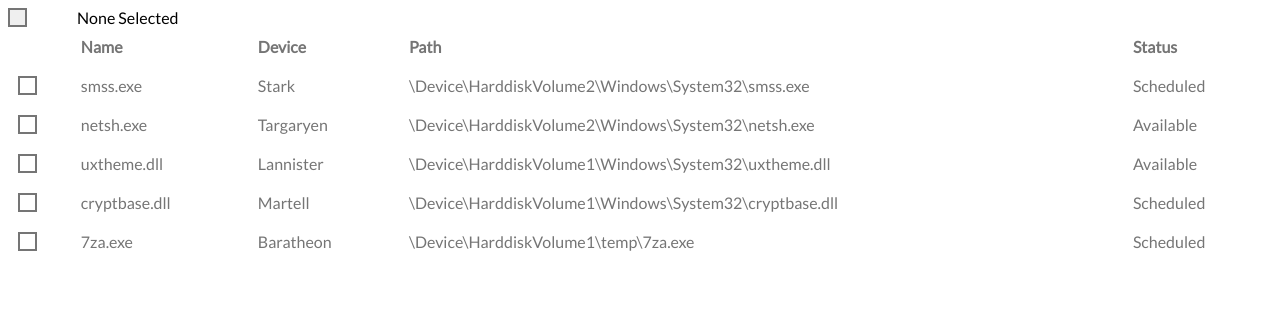
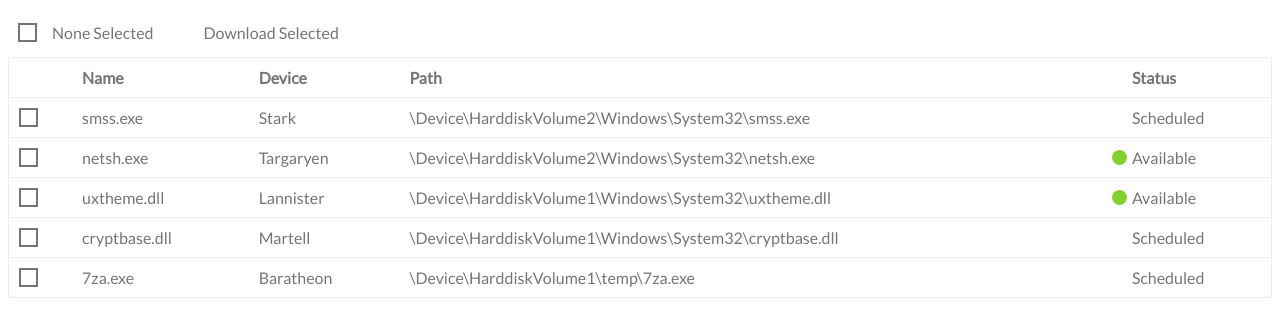
Before and after one commit to ouzy/cs-project, a React (Create React App) app: page / in a window 1280 px wide. Shown: the top 326 px of the page. Built offline with nearby package versions, Linux system fonts and the light colour scheme.

Commit message:
general styling

```diff
--- a/src/Checkbox/Checkbox.js
+++ b/src/Checkbox/Checkbox.js
@@ -1,4 +1,3 @@
-import { useState } from "react";
 import "./Checkbox.scss";
 
 export default function Checkbox({ status }) {
--- a/src/Table/Table.js
+++ b/src/Table/Table.js
@@ -91,9 +91,22 @@ export default function Table() {
     }
   };
 
+  const handleDownload = () => {
+    const availableForDownload = tableRows.filter(
+      (row) => row.status === "available" && row.selected
+    );
+
+    alert(
+      availableForDownload.map((row) => {
+        return `${row.path} ${row.device}`;
+      })
+    );
+  };
+
   const [countText, setCountText] = useState("None Selected");
   const [tableRows, dispatch] = useReducer(reducer, transformedData);
   const [tableCheckboxStatus, setTableCheckboxStatus] = useState(0);
+
   useEffect(() => {
     const numChecked = tableRows.filter((row) => row.selected).length;
     const numElements = tableRows.length;
@@ -111,22 +124,23 @@ export default function Table() {
   return (
     <>
       <div className="TableControls">
-        <button
-          className="TableControlsButton"
-          onClick={handleTableCheckboxClick}
-        >
+        <button className="CheckboxButton" onClick={handleTableCheckboxClick}>
           <Checkbox status={tableCheckboxStatus} />
         </button>
         <span>{countText}</span>
+        <button className="DownloadButton" onClick={handleDownload}>
+          Download Selected
+        </button>
       </div>
       <table className="Table">
         <thead>
           <tr>
             <th></th>
-            <th>Name</th>
-            <th>Device</th>
-            <th>Path</th>
-            <th>Status</th>
+            {Object.keys(tableData[0]).map((name) => {
+              return (
+                <th key={name}>{name[0].toUpperCase() + name.substring(1)}</th>
+              );
+            })}
           </tr>
         </thead>
         <tbody>
--- a/src/Table/Table.scss
+++ b/src/Table/Table.scss
@@ -2,19 +2,32 @@
   width: 100%;
   text-align: left;
   border-spacing: 0;
-
-  color: #757575;
+  border-collapse: collapse;
+  border: 1px solid #EDEDED;
 }
 
 .TableControls {
   display: flex;
-  .TableControlsButton {
+  padding: 15px 10px;
+  button {
     padding: 0;
     border: 0;
-
-    margin-right: 50px;
+    background-color: transparent;
+    font-family: inherit;
+    font-size: inherit;
+    color: inherit;
     &:hover {
       cursor: pointer;
     }
   }
+  .CheckboxButton {
+    padding: 0;
+    border: 0;
+
+  }
+  span {
+    margin: 0 50px 0 15px;
+  }
+  .DownloadButton {
+  }
 }
--- a/src/TableRow/TableRow.js
+++ b/src/TableRow/TableRow.js
@@ -35,7 +35,9 @@ export default function TableRow({ data, toggleRowSelect }) {
       <td>{name}</td>
       <td>{device}</td>
       <td>{path}</td>
-      <td>{status[0].toUpperCase() + status.substring(1)}</td>
+      <td className={status}>
+        <span>{status[0].toUpperCase() + status.substring(1)}</span>
+      </td>
     </tr>
   );
 }
--- a/src/TableRow/TableRow.scss
+++ b/src/TableRow/TableRow.scss
@@ -4,6 +4,7 @@ th, td {
 .TableRow {
   width: 100%;
   transition: all .2s ease;
+  border-top: 1px solid #EDEDED;
   &:hover {
     cursor: pointer;
     background-color: #F5F5F5;
@@ -11,4 +12,21 @@ th, td {
   &.Selected {
     background-color: #EEEEEE;
   }
+  .available {
+    span {
+      position: relative;
+      &:before {
+        content: '';
+        position: absolute;
+        height: 15px;
+        width: 15px;
+        border-radius: 50%;
+        background-color: #84D032;
+        left: -20px;
+        top: 0;
+        bottom: 0;
+        margin: auto;
+      }
+    }
+  }
 }
--- a/src/styles.css
+++ b/src/styles.css
@@ -4,4 +4,5 @@
   font-family: sans-serif;
   font-family: "Lato", sans-serif;
   font-weight: 400;
+  color: #757575;
 }
```
